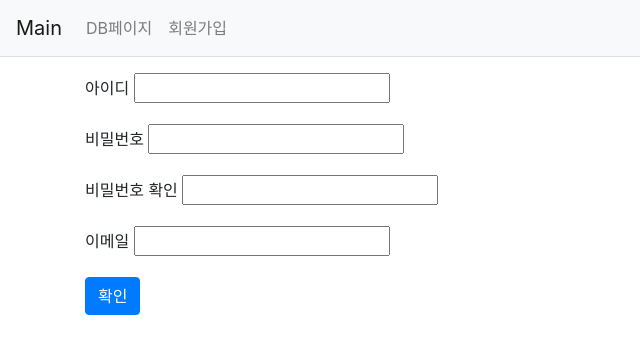
After one commit to jyj1433/notice_board, a Flask app: page /join in a window 1280 px wide. The commit adds this page. Shown: the top 354 px of the page, without its empty margins (0-640 px from the left). Run offline with Flask 2, Linux system fonts and the light colour scheme; some libraries are stand-ins or nearby versions.

Commit message:
표준 html 템플릿 상속

```diff
--- a/main.py
+++ b/main.py
@@ -1,5 +1,7 @@
-import pymysql
-from flask import Flask, render_template
+# main.py
+# 2021. 12. 02 # request를 import에 추가
+
+from flask import Flask, render_template, request
 import board.db_connection as dbc
 
 dbc = dbc.db_conn()
@@ -20,6 +22,10 @@ def db():
     re = dbc.select(sql)
     return render_template('db.html', result=re, title="DB불러오기")
 
+@app.route('/join') # 회원가입 페이지
+def join():
+    return render_template('join.html', title="회원가입")
+
 if __name__=="__main__":
     # app.run(debug=True)
     # host 등을 직접 지정하고 싶다면
--- a/templates/base.html
+++ b/templates/base.html
@@ -15,6 +15,9 @@
 
 </head>
 <body>
+<!-- 네비게이션 바 include -->
+{% include "navbar.html" %}
+
 <!-- 기본 템플릿 안에 삽입될 내용 Start -->
 {% block content %}
 {% endblock %}
--- a/templates/index.html
+++ b/templates/index.html
@@ -1,6 +1,7 @@
 {% extends 'base.html' %}
 {% block content %}
 <a href="/db">DB 페이지</a>
+
 <br><br><br><br><br><br><br><br><br><br><br><br><br><br><br><br><br><br><br><br><br><br><br><br><br><br><br>
 <br><br><br><br><br><br><br><br><br><br><br><br><br><br><br><br><br><br><br><br><br><br><br><br><br><br><br>
 <div class="floating"> 광고코드붙혀넣는곳 </div>:
--- /dev/null
+++ b/templates/join.html
@@ -0,0 +1,25 @@
+{% extends 'base.html' %}
+{% block content %}
+
+<div class="container my-3">
+    <form method="post">
+        <div class="form-group">
+            <label>아이디</label>
+            <input type="text">
+        </div>
+        <div class="form-group">
+            <label>비밀번호</label>
+            <input type="text">
+        </div>
+        <div class="form-group">
+            <label>비밀번호 확인</label>
+            <input type="text">
+        </div>
+        <div class="form-group">
+            <label>이메일</label>
+            <input type="text">
+        </div>
+        <button type="submit" class="btn btn-primary">확인</button>
+    </form>
+</div>
+{% endblock %}
--- /dev/null
+++ b/templates/navbar.html
@@ -0,0 +1,23 @@
+<!-- 네비게이션바 -->
+<nav class="navbar navbar-expand-lg navbar-light bg-light border-bottom">
+
+    <!-- 메인 화면으로 돌아가는 로고 버튼 -->
+    <!-- <a class="navbar-brand" href="{{ url_for('index') }}">Main</a> -->
+    <a class="navbar-brand" href="/">Main</a>   <!-- 위 줄의 url_for의 사용법을 정확히 모르겠어서 링크를 그냥 '/' 로 함 -->
+
+
+    <button class="navbar-toggler ml-auto" type="button" data-toggle="collapse" data-target="#navbarNav"
+        aria-controls="navbarNav" aria-expanded="false" aria-label="Toggle navigation">
+        <span class="navbar-toggler-icon"></span>
+    </button>
+    <div class="collapse navbar-collapse flex-grow-0" id="navbarNav">
+        <ul class="navbar-nav">
+            <li class="nav-item ">
+                <a class="nav-link" href="/db">DB페이지</a>    <!-- href속성 값에 /db가 아니라 그냥 db라고 써도 동작함 -->
+            </li>
+            <li class="nav-item ">
+                <a class="nav-link" href="/join">회원가입</a>
+            </li>
+        </ul>
+    </div>
+</nav>
```
Also changed, not shown: 1 other file.
